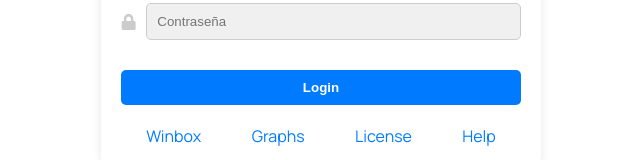
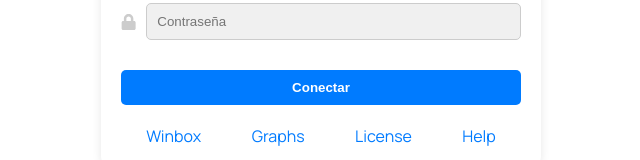
Before and after one commit to NoeOnDev/Front-end-Mikrotik-Router, a React (Vite) app: page / in a window 1280 px wide. Shown: the part 477-637 px from the top of the page, without its empty margins (319-959 px from the left). Built offline with nearby package versions, Linux system fonts and the light colour scheme.

Commit message:
feat: Actualizar botón de inicio de sesión a "Conectar"
El botón de inicio de sesión ha sido actualizado a "Conectar" para mejorar la consistencia visual de la aplicación.

```diff
--- a/src/components/pages/LoginPage.tsx
+++ b/src/components/pages/LoginPage.tsx
@@ -44,8 +44,8 @@ export const LoginPage: React.FC = () => {
               placeholder="Contraseña"
             />
           </div>
-          <button type="submit" className={styles.loginButton}>
-            Login
+          <button type="submit" className={styles.connectButton}>
+            Conectar
           </button>
         </form>
         <div className={styles.links}>
--- a/src/css/loginStyles.module.css
+++ b/src/css/loginStyles.module.css
@@ -70,7 +70,7 @@ body {
     background-color: var(--input-background-color);
 }
 
-.loginButton {
+.connectButton {
     padding: 10px;
     margin: 20px 0;
     border: none;
@@ -82,11 +82,11 @@ body {
     transition: background-color 0.3s, transform 0.1s;
 }
 
-.loginButton:hover {
+.connectButton:hover {
     background-color: var(--button-hover-color);
 }
 
-.loginButton:active {
+.connectButton:active {
     background-color: var(--button-active-color);
     transform: scale(0.95);
 }
```
